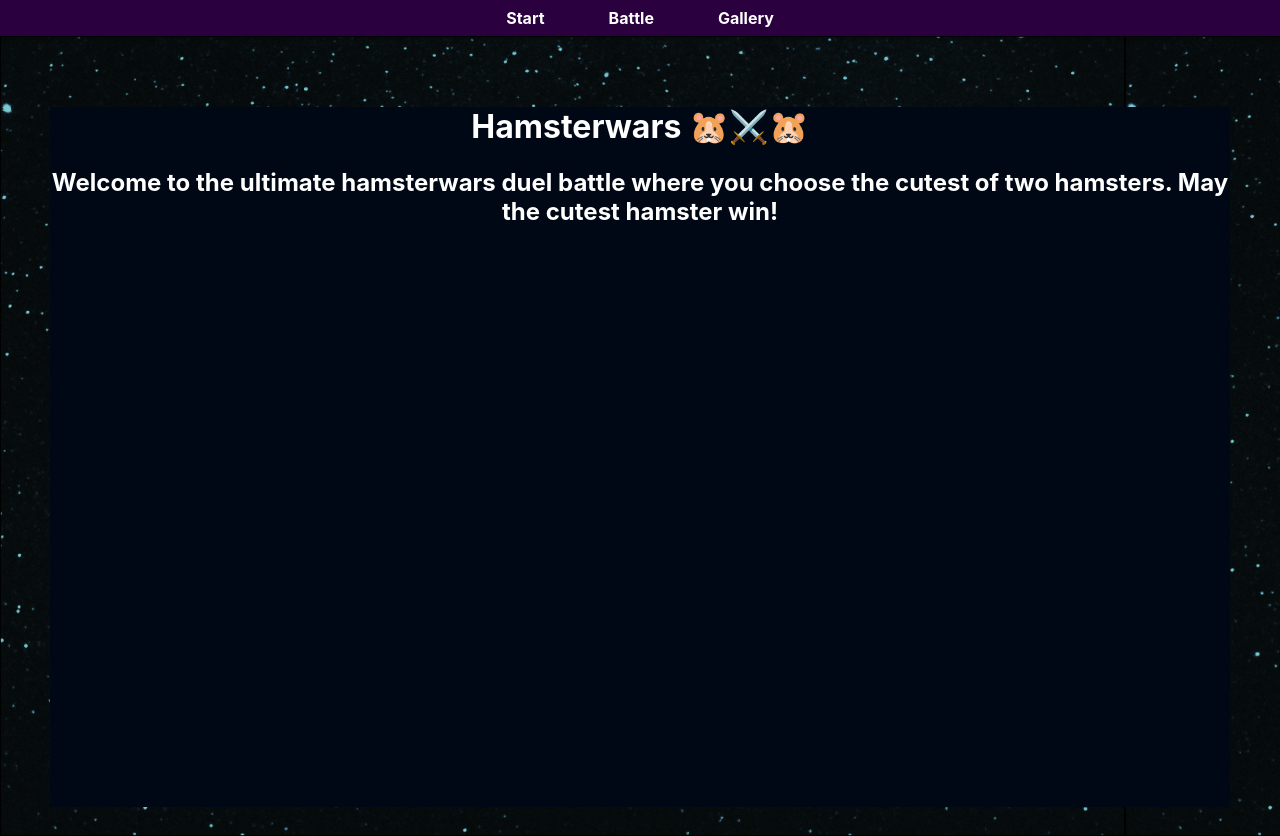
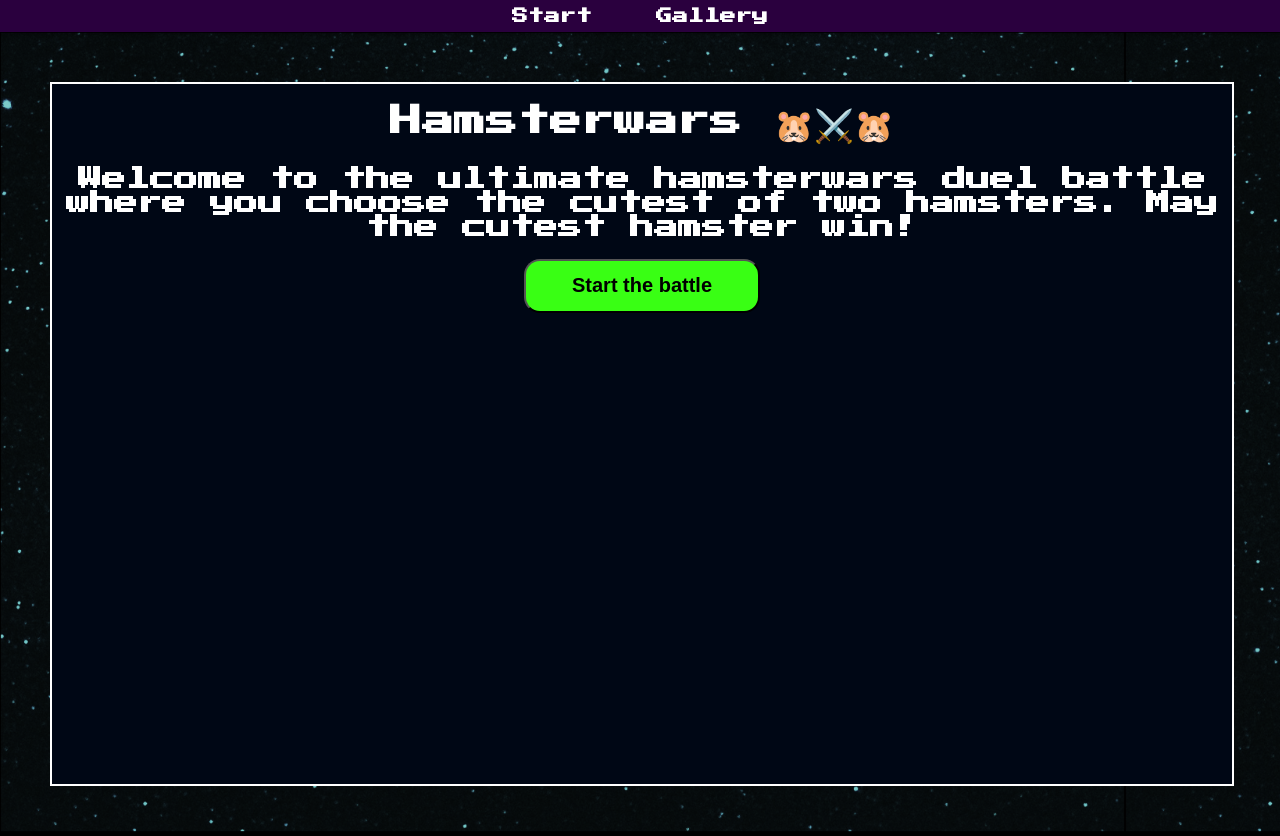
Before and after one commit to sonjayilmaz/Hamsterwars-Fullstack, a React (Create React App) app: page / in a window 1280 px wide. Built offline with nearby package versions, Linux system fonts and the light colour scheme.

Commit message:
some design changes

```diff
--- a/public/index.html
+++ b/public/index.html
@@ -1,6 +1,9 @@
 <!DOCTYPE html>
 <html lang="en">
   <head>
+    <link rel="preconnect" href="https://fonts.googleapis.com">
+    <link rel="preconnect" href="https://fonts.gstatic.com" crossorigin>
+    <link href="https://fonts.googleapis.com/css2?family=Press+Start+2P&display=swap" rel="stylesheet">
     <meta charset="utf-8" />
     <link rel="icon" href="%PUBLIC_URL%/favicon.ico" />
     <meta name="viewport" content="width=device-width, initial-scale=1" />
--- a/src/App.css
+++ b/src/App.css
@@ -11,4 +11,5 @@
     background-color: #000715;
     width: 100%;
     height: 100%;
+    border: 2px solid white;
   }
--- a/src/components/Navbar.jsx
+++ b/src/components/Navbar.jsx
@@ -4,7 +4,6 @@ import './Navbar.css'
 const Navbar = () => (
     <nav className='navbar'>
         <Link to='/'>Start</Link>
-        <Link to='/battle'>Battle</Link>
         <Link to='/gallery'>Gallery</Link>
     </nav>
 )
--- a/src/index.css
+++ b/src/index.css
@@ -1,9 +1,7 @@
 body {
   background-color: black;
   margin: 0;
-  font-family: -apple-system, BlinkMacSystemFont, 'Segoe UI', 'Roboto', 'Oxygen',
-    'Ubuntu', 'Cantarell', 'Fira Sans', 'Droid Sans', 'Helvetica Neue',
-    sans-serif;
+  font-family: 'Press Start 2P', cursive;
   -webkit-font-smoothing: antialiased;
   -moz-osx-font-smoothing: grayscale;
 }
--- a/src/views/start/Start.css
+++ b/src/views/start/Start.css
@@ -7,3 +7,30 @@ h2{
     color: white;
     text-align: center;
 }
+
+.battleButton {
+  cursor: pointer;
+  background: #39ff14;
+  border-radius: 1rem;
+  padding: 0.85rem 2rem;
+  color: #ffffff;
+  font-weight: 600;
+  font-size: 1.25rem;
+  width: 20%;
+  margin: 0 auto;
+  display: flex;
+  align-items: center;
+  justify-content: center;
+}
+
+.battleLink:hover, .battleButton:hover{
+    color: #ffffff;
+    transform: scale(1.5);
+}
+
+.battleLink{
+  text-decoration: none;
+  display: block;
+  color: #000000;
+  transition: 0.5s all ease-in-out;
+}
--- a/src/views/start/Start.jsx
+++ b/src/views/start/Start.jsx
@@ -1,4 +1,5 @@
 import './Start.css'
+import {Link} from 'react-router-dom'
 
 function Start() {
     return (
@@ -16,6 +17,11 @@ Om det av någon anledning inte går att nå backend-servern
 så ska du visa ett användarvänligt felmeddelande här.
 Användaren ska också få möjligheten att försöka igen.
      */}
+     <button className='battleButton'>
+     <Link to='/battle' className='battleLink'>
+            Start the battle
+          </Link>
+     </button>
      </div>
     );
   }
```
Also changed, not shown: src/ApiService.jsx (added), src/views/gallery/HamsterCard.css (added), src/views/gallery/HamsterCard.jsx (added).
